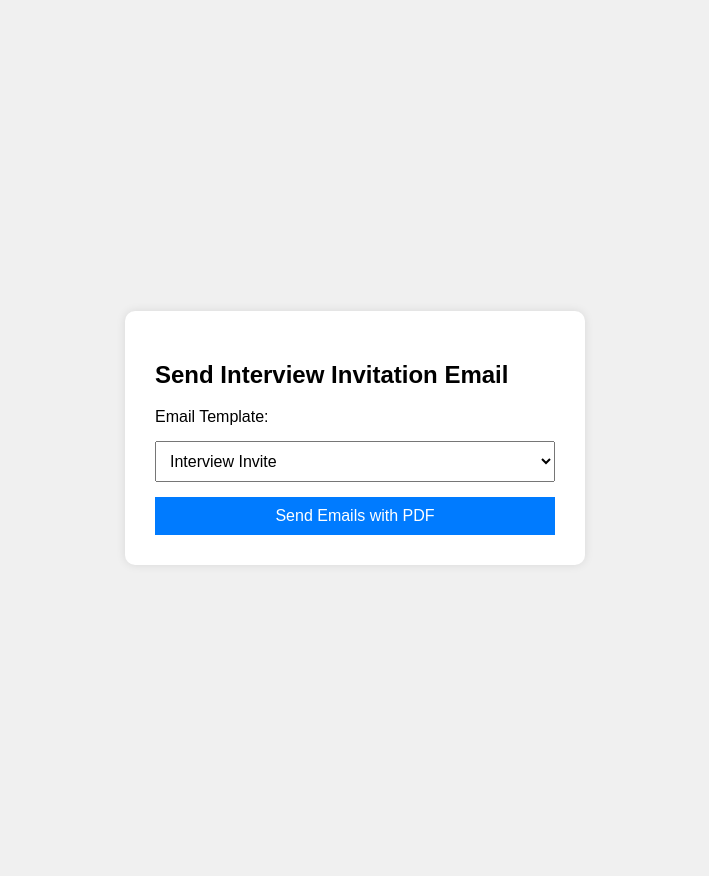
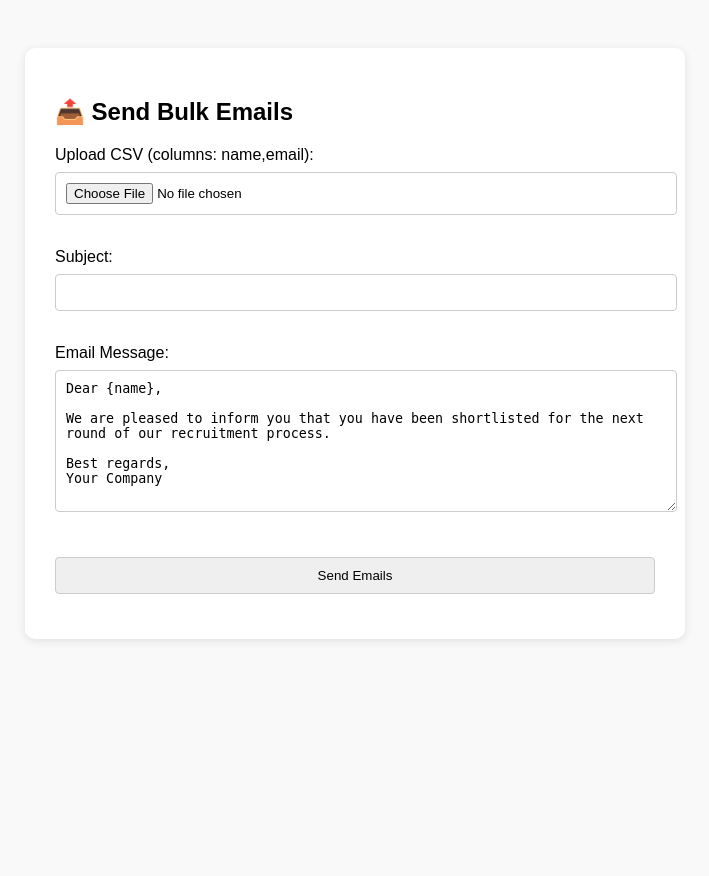
Before and after one commit to Jayaram976/Gmail-Sender, a Flask app: page / in a window 1280 px wide. Shown: the whole page, without its empty margins (285-994 px from the left). After the commit the page ends 641 px from the top, so only its background shows below. Run offline with Flask 3, Linux system fonts and the light colour scheme.

Commit message:
updated all files

```diff
--- a/app.py
+++ b/app.py
@@ -5,102 +5,60 @@ import os
 from email.mime.multipart import MIMEMultipart
 from email.mime.text import MIMEText
 from email.mime.application import MIMEApplication
-from get_templates import get_templates_bp
+from werkzeug.utils import secure_filename
 from flask_cors import CORS
 
 app = Flask(__name__)
 CORS(app)
+app.config['UPLOAD_FOLDER'] = 'uploads'
+os.makedirs(app.config['UPLOAD_FOLDER'], exist_ok=True)
 
-# Register your blueprint
-app.register_blueprint(get_templates_bp)
-
-
-
-# Email configuration
+# Email credentials
 SMTP_SERVER = "smtp.gmail.com"
 SMTP_PORT = 587
 EMAIL_SENDER = "jayaramkr1997@gmail.com"
 EMAIL_PASSWORD = "egiw litl deao aomm"  # Use App Password
 
-# Email template
-EMAIL_TEMPLATES = {
-    "interview_invite": """Subject: Interview Invitation from NovaTech Solutions
-
-Dear {name},
-
-Thank you for applying to the position of Junior Software Engineer at NovaTech Solutions. We are pleased to inform you that you have been shortlisted for the next round of our recruitment process.
-
-We would like to schedule an interview with you to better understand your experience and skills.
-
-Here are the proposed interview details:
-
-🗓️ Date: April 8, 2025
-⏰ Time: 11:00 AM IST
-📍 Mode: Google Meet
-📌 Duration: 30–45 minutes
-
-Please confirm your availability by replying to this email by April 7, 2025, 5:00 PM IST.
-
-We look forward to speaking with you!
-
-Warm regards,
-Nikhil Arora
-HR Executive
-NovaTech Solutions
-hr@novatechsolutions.in
-+91-98400-XXXX"""
-}
-
-# Load contacts
-def load_contacts():
-    return pd.read_csv("contacts.csv")  # Assumes 'name' and 'email' columns
-
-# Send email with PDF attachment
+# Email sender function
 def send_email(to_email, subject, body, attachment_path=None):
     msg = MIMEMultipart()
     msg["Subject"] = subject
     msg["From"] = EMAIL_SENDER
     msg["To"] = to_email
 
-    # Body
     msg.attach(MIMEText(body, "plain"))
 
-    # PDF Attachment
     if attachment_path and os.path.exists(attachment_path):
         with open(attachment_path, "rb") as f:
             part = MIMEApplication(f.read(), Name=os.path.basename(attachment_path))
         part['Content-Disposition'] = f'attachment; filename="{os.path.basename(attachment_path)}"'
         msg.attach(part)
 
-    # Send
     with smtplib.SMTP(SMTP_SERVER, SMTP_PORT) as server:
         server.starttls()
         server.login(EMAIL_SENDER, EMAIL_PASSWORD)
         server.sendmail(EMAIL_SENDER, to_email, msg.as_string())
 
-
-@app.route('/')
-def home():
-     return render_template('index.html')
-
-@app.route("/", methods=["GET", "POST"])
+@app.route('/', methods=["GET", "POST"])
 def index():
     if request.method == "POST":
-        selected_template = request.form["style"]
-        subject = "Interview Invitation from NovaTech Solutions"
-        attachment = "Offer_Letter.pdf"  # PDF file in the root directory
+        subject = request.form["subject"]
+        message_template = request.form["message"]
+        file = request.files["csv_file"]
+        filename = secure_filename(file.filename)
+        filepath = os.path.join(app.config['UPLOAD_FOLDER'], filename)
+        file.save(filepath)
 
-        contacts = load_contacts()
-        for _, row in contacts.iterrows():
+        df = pd.read_csv(filepath)
+        for _, row in df.iterrows():
             name = row["name"]
             email = row["email"]
-            template = EMAIL_TEMPLATES[selected_template]
-            message = template.replace("{name}", name)
-            send_email(email, subject, message, attachment_path=attachment)
+            message = message_template.replace("{name}", name)
+            send_email(email, subject, message, attachment_path="Offer_Letter.pdf")
 
-        return "✅ Interview emails with PDF sent successfully!"
+        return "✅ Emails sent successfully!"
 
-    return render_template("index.html", styles=EMAIL_TEMPLATES.keys())
+    return render_template("index.html")
 
-if __name__ == "__main__":
+if __name__ == '__main__':
     app.run(debug=True)
--- a/get_templates.py
+++ b/get_templates.py
@@ -5,5 +5,5 @@ get_templates_bp = Blueprint('get_templates', __name__)
 
 @get_templates_bp.route('/get_templates')
 def get_templates():
-    templates = ["Interview Invite", "Offer Letter", "Follow Up"]
+    templates = ["interview_invite"]
     return jsonify(templates)
--- /dev/null
+++ b/static/style.css
@@ -0,0 +1,23 @@
+body {
+    font-family: Arial, sans-serif;
+    background-color: #f9f9f9;
+    padding: 40px;
+}
+
+.container {
+    background-color: #fff;
+    padding: 30px;
+    border-radius: 10px;
+    max-width: 600px;
+    margin: auto;
+    box-shadow: 0 2px 10px rgba(0, 0, 0, 0.1);
+}
+
+input, select, textarea {
+    width: 100%;
+    padding: 10px;
+    margin-top: 8px;
+    margin-bottom: 15px;
+    border: 1px solid #ccc;
+    border-radius: 4px;
+}
--- a/templates/index.html
+++ b/templates/index.html
@@ -1,70 +1,31 @@
-<!-- templates/index.html -->
 <!DOCTYPE html>
-<html lang="en">
+<html>
 <head>
-    <meta charset="UTF-8">
-    <title>Send Email</title>
-    <style>
-        body {
-            font-family: Arial, sans-serif;
-            background: #f0f0f0;
-            padding: 30px;
-            display: flex;
-            justify-content: center;
-            align-items: center;
-            height: 100vh;
-        }
-        .container {
-            background: white;
-            padding: 30px;
-            border-radius: 10px;
-            box-shadow: 0 0 10px rgba(0,0,0,0.1);
-            width: 400px;
-        }
-        select, button {
-            width: 100%;
-            padding: 10px;
-            margin-top: 15px;
-            font-size: 16px;
-        }
-        button {
-            background: #007bff;
-            color: white;
-            border: none;
-            cursor: pointer;
-        }
-        button:hover {
-            background: #0056b3;
-        }
-    </style>
+    <title>Email Sender</title>
+    <link rel="stylesheet" href="{{ url_for('static', filename='style.css') }}">
 </head>
 <body>
-<div class="container">
-    <h2>Send Interview Invitation Email</h2>
-    <label>Email Template:</label>
-    <select id="template-dropdown"></select>
-    <button onclick="sendEmail()">Send Emails with PDF</button>
-</div>
+    <div class="container">
+        <h2>📤 Send Bulk Emails</h2>
+        <form action="/" method="post" enctype="multipart/form-data">
+            <label for="csv_file">Upload CSV (columns: name,email):</label>
+            <input type="file" name="csv_file" required><br><br>
 
-<script>
-    async function fetchTemplates() {
-        const response = await fetch("/get_templates");
-        const data = await response.json();
-        const dropdown = document.getElementById("template-dropdown");
-        data.forEach(t => {
-            const option = document.createElement("option");
-            option.value = t;
-            option.text = t;
-            dropdown.appendChild(option);
-        });
-    }
+            <label for="subject">Subject:</label>
+            <input type="text" name="subject" required><br><br>
 
-    function sendEmail() {
-        alert("Sending email with template: " + document.getElementById("template-dropdown").value);
-        // Add your fetch POST logic here
-    }
+            <label for="message">Email Message:</label><br>
+            <textarea name="message" rows="8" cols="50" required>
+Dear {name},
 
-    fetchTemplates();
-</script>
+We are pleased to inform you that you have been shortlisted for the next round of our recruitment process.
+
+Best regards,
+Your Company
+            </textarea><br><br>
+
+            <input type="submit" value="Send Emails">
+        </form>
+    </div>
 </body>
 </html>
--- /dev/null
+++ b/uploads/contacts.csv
@@ -0,0 +1,5 @@
+name,email
+Jayaram,krjayaram96@gmail.com
+Santhosh,santhoshcaspian@gmail.com
+imran,imranfarhat442@gmail.com
+muthupandi,muthupandian@alaguts.com
```
